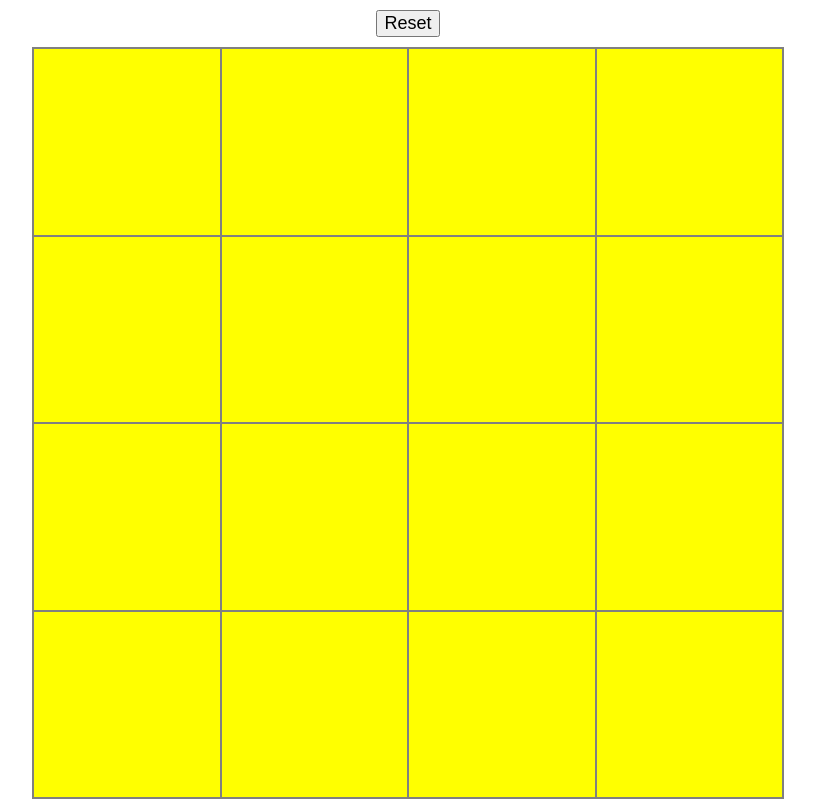
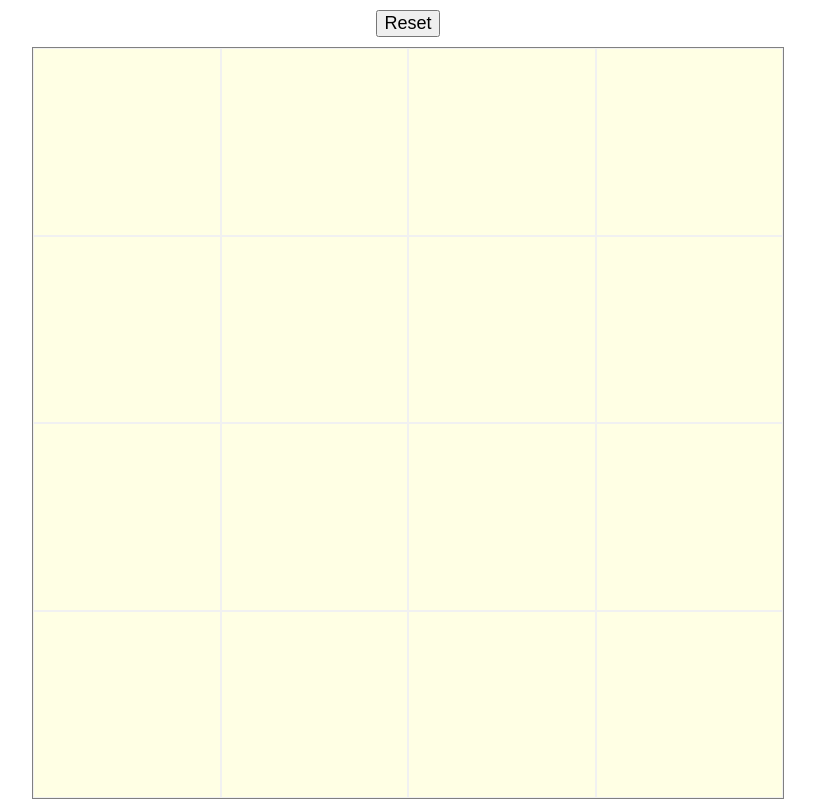
Before and after one commit to cwilso28/etch-a-sketch, a plain HTML site: page index.html in a window 1280 px wide. Both pictures are taken after a click on the button "Reset". Shown: the whole page, without its empty margins (232-1047 px from the left). Drawn offline with Linux system fonts and the light colour scheme.

Commit message:
Change opacity as the mouse re-enters cell
The opacity increases in each cell that the mouse passes over

```diff
--- a/javascript.js
+++ b/javascript.js
@@ -2,10 +2,13 @@
 function createBlocks(blocksPerSide) {
     let totalBlocks = blocksPerSide ** 2;
     let containerDiv = document.querySelector("#container");
+    let flexBasisSetting = 100 / blocksPerSide;
     for (i = 0; i < totalBlocks; i++) {
         cell = document.createElement("div");
         cell.classList.add("cell");
-        cell.style.backgroundColor = "rgb(255 0 255 / 1.0)"
+        cell.style.flexBasis = flexBasisSetting + "%";
+        cell.style.backgroundColor = "rgb(255 0 255)"
+        cell.style.opacity = "0.1"
         containerDiv.appendChild(cell);
     };
 };
@@ -13,9 +16,13 @@ function createBlocks(blocksPerSide) {
 function resetGrid() {
     const cellList = document.querySelectorAll(".cell");
     for (let i = 0; i < cellList.length; i++) {
-        cellList[i].style.backgroundColor = "rgb(255 255 0 / 1.0)"
+        cellList[i].style.backgroundColor = "rgb(255 255 0)"
     };
 };
+
+function parseRGBA(rgbaValues) {
+
+}
 
 createBlocks(4);
 
@@ -26,9 +33,12 @@ let containerDiv = document.querySelector("#container");
 containerDiv.addEventListener("mouseover", function (e) {
     if (e.target && e.target.matches(".cell")) {
         const enteredCell = e.target;
+        cellBackground = enteredCell.style.opacity;
+        console.log(cellBackground);
         // cellOpacity = document.getComputedStyle(enteredCell).getPropertyValue("opacity");
         // cellOpacity += 0.1;
-        enteredCell.style.backgroundColor = "rgb(0 0 0 / 1.0)"
+        enteredCell.style.backgroundColor = "rgb(0 0 0)"
+        enteredCell.style.opacity = String(Number(cellBackground) + 0.1);
         // enteredCell.style.backgroundColor = "black";
         // enteredCell.style.opacity = cellOpacity;
     };
--- a/stylesheet.css
+++ b/stylesheet.css
@@ -25,7 +25,7 @@ button {
 
 .cell {
   box-sizing: border-box;
-  flex-basis: 25%;
+  /* flex-basis: 25%; */
   flex-grow: 0;
   aspect-ratio: 1/1;
   max-height: 100%;
```
